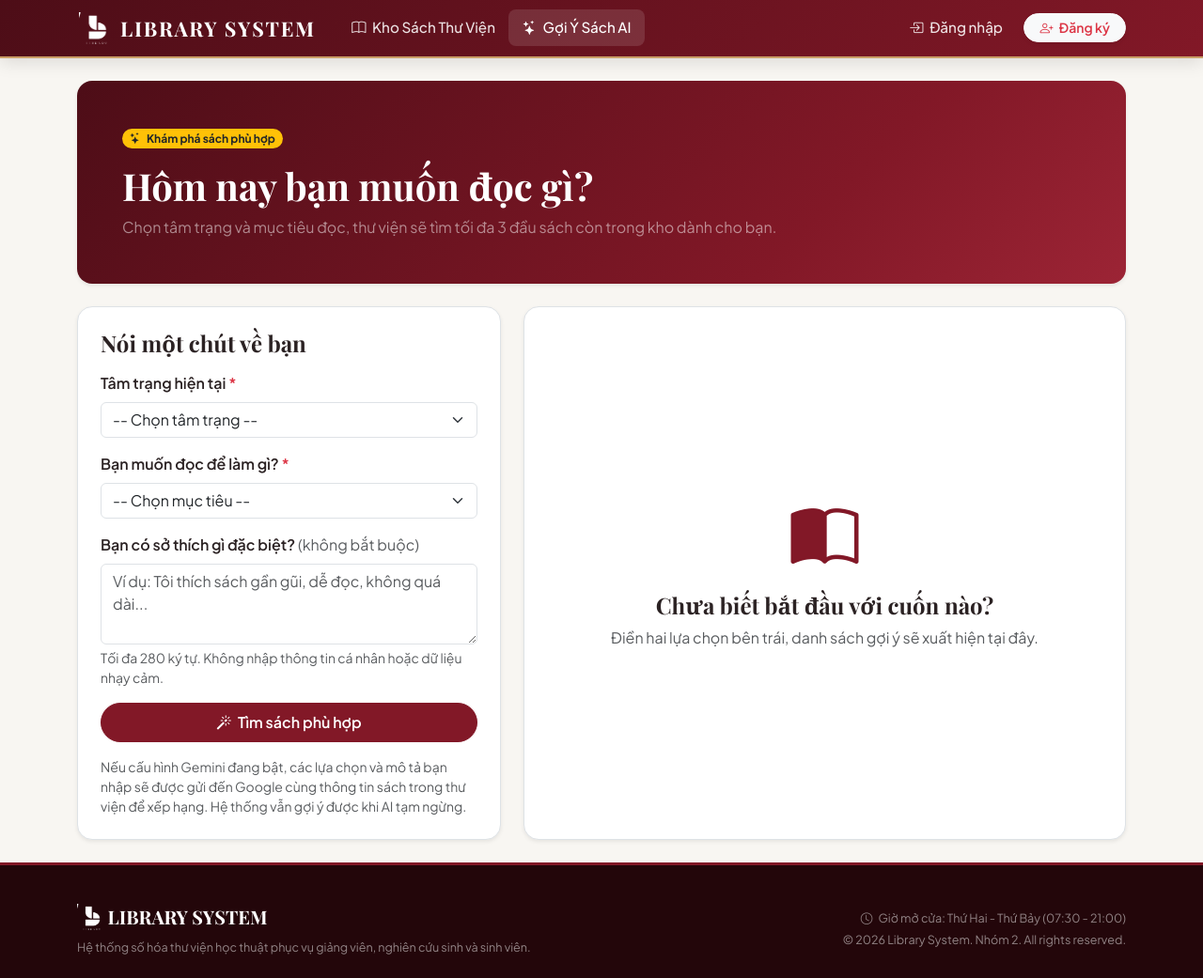
After one commit to tranphanthanhtruc120506-cpu/QuanLyThuVien_Nhom2, a Laravel app: page /recommendations in a window 1280 px wide. The commit adds this page. Shown: the whole page at 94% size. Run offline with Laravel 12, Linux system fonts and the light colour scheme; some web fonts are replaced.

Commit message:
feat: add Gemini-assisted library book recommendations with fallback

```diff
--- /dev/null
+++ b/app/Http/Controllers/BookRecommendationController.php
@@ -0,0 +1,47 @@
+<?php
+
+namespace App\Http\Controllers;
+
+use App\Services\BookRecommendationService;
+use Illuminate\Http\Request;
+use Illuminate\Validation\Rule;
+use Illuminate\View\View;
+
+class BookRecommendationController extends Controller
+{
+    public function index(): View
+    {
+        return view('recommendations.index', [
+            'results' => null,
+            'source' => null,
+            'selection' => [],
+        ]);
+    }
+
+    public function store(Request $request, BookRecommendationService $service): View
+    {
+        $selection = $request->validate([
+            'mood' => ['required', Rule::in(['stressed', 'sad', 'curious', 'motivated'])],
+            'goal' => ['required', Rule::in(['relax', 'learn', 'inspire', 'enjoy'])],
+            'note' => ['nullable', 'string', 'max:280'],
+        ], [
+            'mood.required' => 'Vui lòng chọn tâm trạng.',
+            'mood.in' => 'Tâm trạng không hợp lệ.',
+            'goal.required' => 'Vui lòng chọn mục tiêu đọc.',
+            'goal.in' => 'Mục tiêu đọc không hợp lệ.',
+            'note.max' => 'Mô tả chỉ được tối đa 280 ký tự.',
+        ]);
+
+        $recommendation = $service->recommend(
+            $selection['mood'],
+            $selection['goal'],
+            trim($selection['note'] ?? '')
+        );
+
+        return view('recommendations.index', [
+            'results' => $recommendation['books'],
+            'source' => $recommendation['source'],
+            'selection' => $selection,
+        ]);
+    }
+}
--- /dev/null
+++ b/config/book_recommendations.php
@@ -0,0 +1,12 @@
+<?php
+
+return [
+    // API key chỉ nằm trong .env trên máy chạy ứng dụng; không đưa vào Git.
+    'api_key' => env('GEMINI_API_KEY', ''),
+    'model' => env('GEMINI_MODEL', 'gemini-3.1-flash-lite'),
+
+    // Không bắt người đọc đợi lâu khi Google chậm hoặc quá tải.
+    'connect_timeout' => 3,
+    'timeout' => 8,
+    'cache_minutes' => 20,
+];
--- a/resources/views/layouts/app.blade.php
+++ b/resources/views/layouts/app.blade.php
@@ -47,6 +47,12 @@
                         <a class="nav-link {{ request()->routeIs('books.*') || request()->is('/') ? 'active' : '' }}"
                            href="{{ route('books.index') }}">
                             <i class="bi bi-book me-1"></i> Kho Sách Thư Viện
+                        </a>
+                    </li>
+                    <li class="nav-item">
+                        <a class="nav-link {{ request()->routeIs('recommendations.*') ? 'active' : '' }}"
+                           href="{{ route('recommendations.index') }}">
+                            <i class="bi bi-stars me-1"></i> Gợi Ý Sách AI
                         </a>
                     </li>
 
--- /dev/null
+++ b/resources/views/recommendations/index.blade.php
@@ -0,0 +1,133 @@
+@extends('layouts.app')
+
+@section('title', 'Gợi Ý Sách Theo Tâm Trạng - Library System')
+
+@section('content')
+<div class="p-4 p-md-5 mb-4 rounded-4 text-white shadow-sm"
+     style="background: linear-gradient(135deg, #4d0d17 0%, #821827 70%, #9c2435 100%);">
+    <span class="badge rounded-pill bg-warning text-dark mb-3"><i class="bi bi-stars me-1"></i> Khám phá sách phù hợp</span>
+    <h1 class="font-serif display-6 fw-bold mb-2">Hôm nay bạn muốn đọc gì?</h1>
+    <p class="mb-0 text-white-50">Chọn tâm trạng và mục tiêu đọc, thư viện sẽ tìm tối đa 3 đầu sách còn trong kho dành cho bạn.</p>
+</div>
+
+<div class="row g-4">
+    <div class="col-lg-5">
+        <div class="bg-white rounded-4 border shadow-sm p-4">
+            <h2 class="font-serif h4 fw-bold mb-3">Nói một chút về bạn</h2>
+            <form action="{{ route('recommendations.store') }}" method="POST" id="recommendation-form">
+                @csrf
+
+                <div class="mb-3">
+                    <label for="mood" class="form-label fw-semibold">Tâm trạng hiện tại <span class="text-danger">*</span></label>
+                    <select name="mood" id="mood" class="form-select @error('mood') is-invalid @enderror" required>
+                        <option value="">-- Chọn tâm trạng --</option>
+                        <option value="stressed" @selected(($selection['mood'] ?? old('mood')) === 'stressed')>Căng thẳng, mệt mỏi</option>
+                        <option value="sad" @selected(($selection['mood'] ?? old('mood')) === 'sad')>Hơi buồn, muốn nhẹ lòng</option>
+                        <option value="curious" @selected(($selection['mood'] ?? old('mood')) === 'curious')>Tò mò, muốn khám phá</option>
+                        <option value="motivated" @selected(($selection['mood'] ?? old('mood')) === 'motivated')>Có động lực, muốn phát triển</option>
+                    </select>
+                </div>
+
+                <div class="mb-3">
+                    <label for="goal" class="form-label fw-semibold">Bạn muốn đọc để làm gì? <span class="text-danger">*</span></label>
+                    <select name="goal" id="goal" class="form-select @error('goal') is-invalid @enderror" required>
+                        <option value="">-- Chọn mục tiêu --</option>
+                        <option value="relax" @selected(($selection['goal'] ?? old('goal')) === 'relax')>Thư giãn sau giờ học</option>
+                        <option value="learn" @selected(($selection['goal'] ?? old('goal')) === 'learn')>Học hỏi kiến thức mới</option>
+                        <option value="inspire" @selected(($selection['goal'] ?? old('goal')) === 'inspire')>Tìm cảm hứng, động lực</option>
+                        <option value="enjoy" @selected(($selection['goal'] ?? old('goal')) === 'enjoy')>Giải trí, đọc cho vui</option>
+                    </select>
+                </div>
+
+                <div class="mb-3">
+                    <label for="note" class="form-label fw-semibold">Bạn có sở thích gì đặc biệt? <span class="text-muted fw-normal">(không bắt buộc)</span></label>
+                    <textarea id="note" name="note" rows="3" maxlength="280"
+                              class="form-control @error('note') is-invalid @enderror"
+                              placeholder="Ví dụ: Tôi thích sách gần gũi, dễ đọc, không quá dài...">{{ $selection['note'] ?? old('note') }}</textarea>
+                    <div class="form-text">Tối đa 280 ký tự. Không nhập thông tin cá nhân hoặc dữ liệu nhạy cảm.</div>
+                </div>
+
+                <button type="submit" id="recommendation-submit" class="btn btn-lib-primary rounded-pill px-4 py-2 w-100">
+                    <i class="bi bi-magic me-1"></i> <span id="recommendation-button-label">Tìm sách phù hợp</span>
+                </button>
+                <p class="small text-muted mt-3 mb-0">
+                    Nếu cấu hình Gemini đang bật, các lựa chọn và mô tả bạn nhập sẽ được gửi đến Google
+                    cùng thông tin sách trong thư viện để xếp hạng. Hệ thống vẫn gợi ý được khi AI tạm ngừng.
+                </p>
+            </form>
+        </div>
+    </div>
+
+    <div class="col-lg-7">
+        @if($results === null)
+            <div class="bg-white rounded-4 border shadow-sm p-4 p-md-5 text-center h-100 d-flex flex-column justify-content-center align-items-center">
+                <i class="bi bi-book-half display-2 mb-3" style="color: #821827;"></i>
+                <h2 class="font-serif h4 fw-bold">Chưa biết bắt đầu với cuốn nào?</h2>
+                <p class="text-muted mb-0">Điền hai lựa chọn bên trái, danh sách gợi ý sẽ xuất hiện tại đây.</p>
+            </div>
+        @elseif(empty($results))
+            <div class="alert alert-info rounded-4 p-4">
+                <i class="bi bi-info-circle me-1"></i> Hiện thư viện chưa có sách còn sẵn để gợi ý.
+                <a href="{{ route('books.index') }}" class="alert-link">Xem kho sách</a>.
+            </div>
+        @else
+            <div class="d-flex flex-wrap justify-content-between align-items-center gap-2 mb-3">
+                <h2 class="font-serif h4 fw-bold mb-0">Sách dành cho bạn</h2>
+                @if($source === 'ai')
+                    <span class="badge bg-success rounded-pill">Gemini hỗ trợ xếp hạng</span>
+                @elseif($source === 'mixed')
+                    <span class="badge bg-secondary rounded-pill">AI + gợi ý nội bộ</span>
+                @else
+                    <span class="badge bg-secondary rounded-pill">Gợi ý từ thư viện</span>
+                @endif
+            </div>
+
+            <div class="d-flex flex-column gap-3">
+                @foreach($results as $result)
+                    @php($book = $result['book'])
+                    <div class="bg-white rounded-4 border shadow-sm p-3 p-md-4">
+                        <div class="row g-3 align-items-center">
+                            <div class="col-3 col-md-2 text-center">
+                                @if($book->image_url)
+                                    <img src="{{ $book->image_url }}" alt="Bìa sách {{ $book->title }}"
+                                         class="img-fluid rounded-3 shadow-sm" style="max-height: 150px; object-fit: contain;">
+                                @else
+                                    <div class="rounded-3 d-flex align-items-center justify-content-center text-white"
+                                         style="min-height: 120px; background:#821827;">
+                                        <i class="bi bi-book fs-1"></i>
+                                    </div>
+                                @endif
+                            </div>
+                            <div class="col-9 col-md-10">
+                                <div class="small text-muted mb-1">Gợi ý #{{ $loop->iteration }} · {{ $book->category?->name ?? 'Chưa phân loại' }}</div>
+                                <h3 class="font-serif h5 fw-bold mb-1">{{ $book->title }}</h3>
+                                <p class="small text-muted mb-2">{{ $book->author?->name ?? 'Chưa rõ tác giả' }}</p>
+                                <p class="mb-2">{{ $result['reason'] }}</p>
+                                <div class="d-flex align-items-center gap-3 flex-wrap">
+                                    <span class="small text-success"><i class="bi bi-check-circle me-1"></i> Còn {{ $book->quantity }} cuốn</span>
+                                    <a href="{{ route('books.show', $book) }}" class="btn btn-sm btn-lib-primary rounded-pill px-3">
+                                        Xem chi tiết &amp; mượn <i class="bi bi-arrow-right ms-1"></i>
+                                    </a>
+                                </div>
+                            </div>
+                        </div>
+                    </div>
+                @endforeach
+            </div>
+            <p class="small text-muted mt-3 mb-0">Gợi ý chỉ mang tính tham khảo. Số lượng sách được kiểm tra khi gửi yêu cầu mượn.</p>
+        @endif
+    </div>
+</div>
+@endsection
+
+@push('scripts')
+<script>
+document.getElementById('recommendation-form')?.addEventListener('submit', function () {
+    const button = document.getElementById('recommendation-submit');
+    if (button && this.checkValidity()) {
+        button.disabled = true;
+        document.getElementById('recommendation-button-label').textContent = 'Đang tìm sách phù hợp...';
+    }
+});
+</script>
+@endpush
--- a/routes/web.php
+++ b/routes/web.php
@@ -1,6 +1,7 @@
 <?php
 use App\Http\Controllers\ProfileController;
 use App\Http\Controllers\BookController;
+use App\Http\Controllers\BookRecommendationController;
 use App\Http\Controllers\BorrowRecordController;
 use App\Http\Controllers\CategoryController;
 use App\Http\Controllers\ReaderController;
@@ -18,6 +19,12 @@ use Illuminate\Support\Facades\Route;
 Route::get('/', [BookController::class, 'index'])->name('books.index');
 Route::get('/books', [BookController::class, 'index']);
 Route::get('/books/{book}', [BookController::class, 'show'])->name('books.show');
+
+// Gợi ý sách theo tâm trạng/mục tiêu: khách có thể xem, mượn sách vẫn cần đăng nhập.
+Route::get('/recommendations', [BookRecommendationController::class, 'index'])->name('recommendations.index');
+Route::post('/recommendations', [BookRecommendationController::class, 'store'])
+    ->middleware('throttle:5,1')
+    ->name('recommendations.store');
 
 // Điều hướng trang Dashboard thông minh theo Role
 Route::get('/dashboard', function () {
```
Also changed, not shown: app/Services/BookRecommendationService.php (added, +315 -0 lines), tests/Feature/BookRecommendationTest.php (added, +191 -0 lines).
